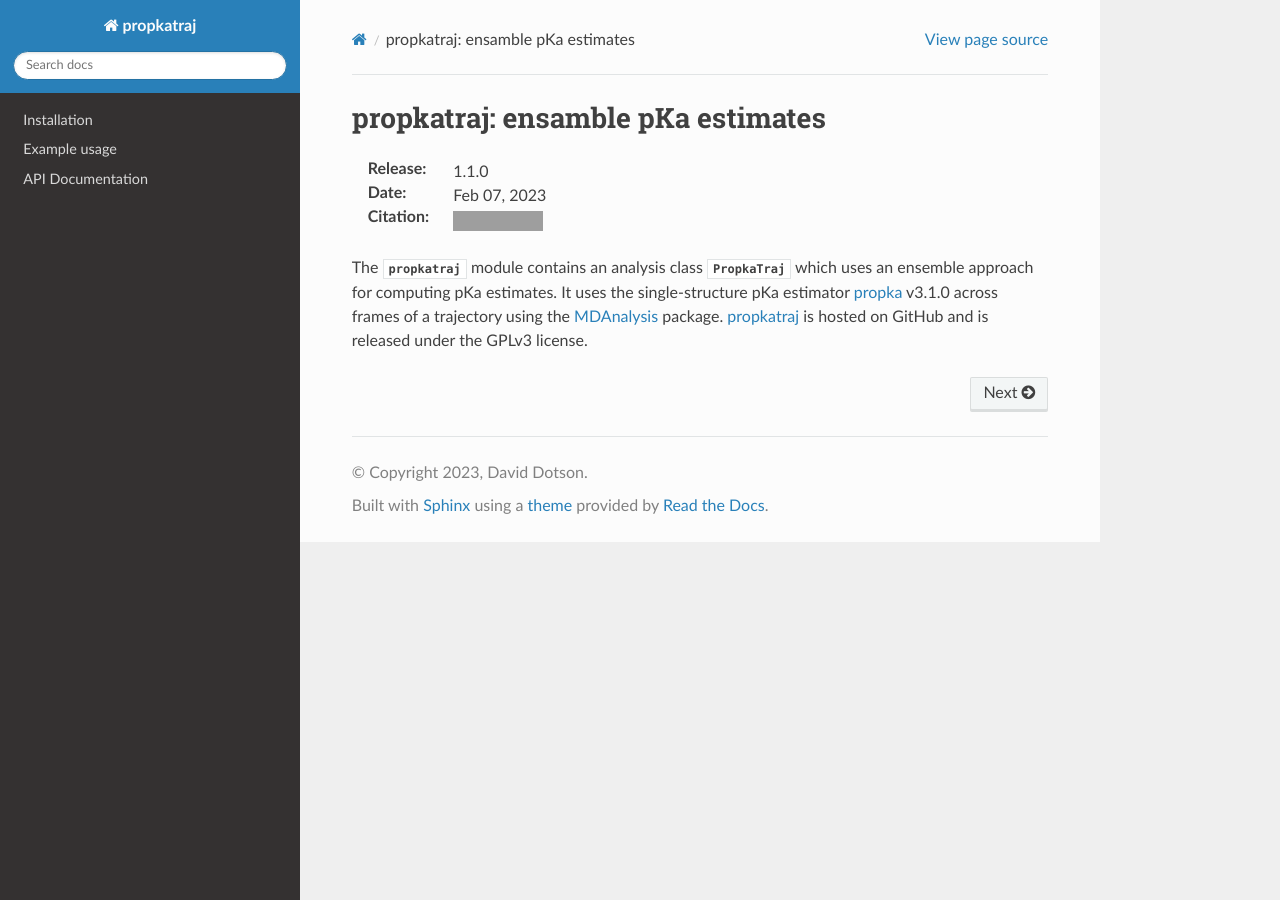
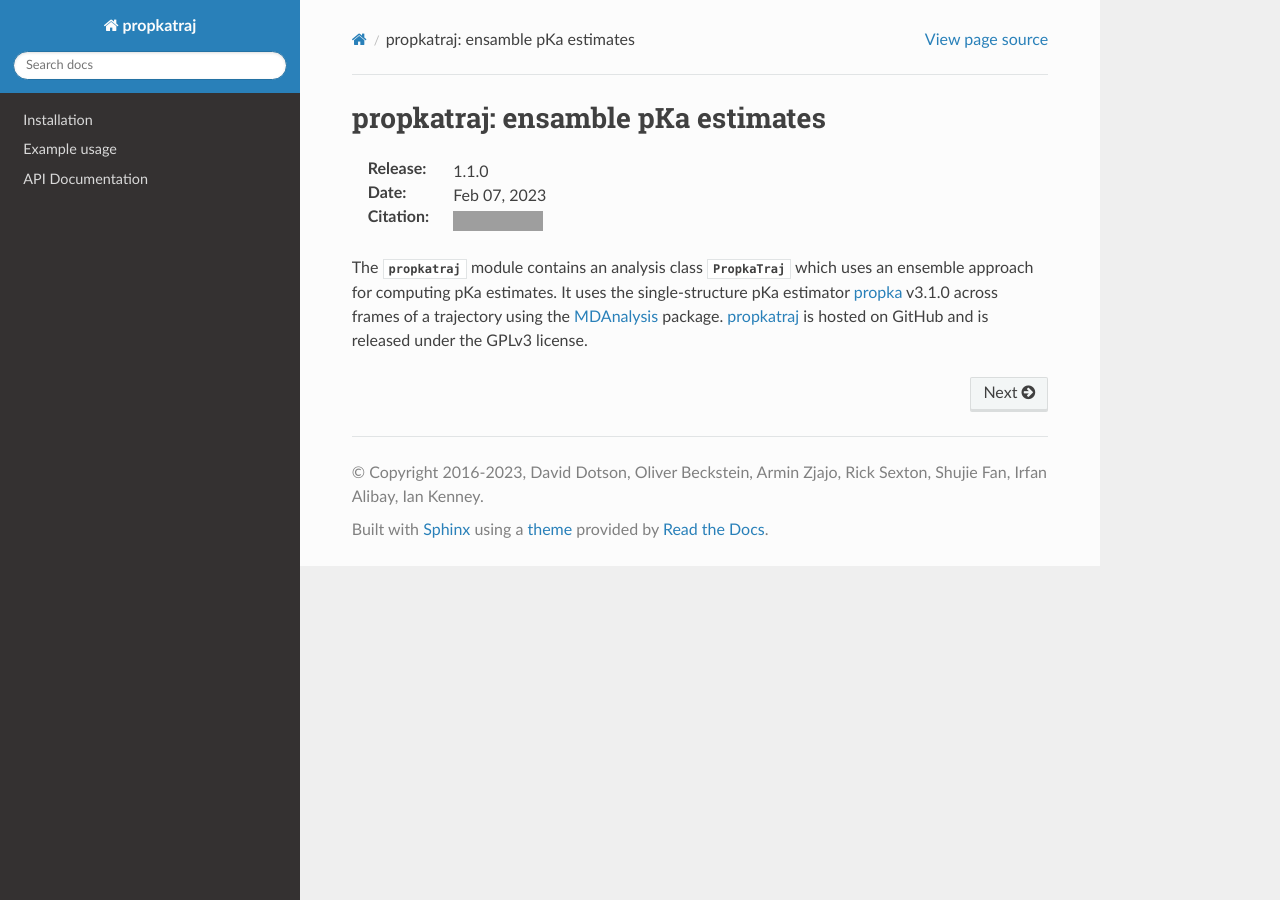
Before and after one commit to Becksteinlab/propkatraj, a Sphinx documentation site: the page built from docs/sphinx/index.rst, in a window 1280 px wide. Built offline with Sphinx 7.4.7 and the Read the Docs theme 2.0.0, drawn with Linux system fonts in a browser that asks for light colours; grey boxes are pictures that could not be loaded.

Commit message:
Updated copyright line in conf.py

```diff
--- a/docs/sphinx/conf.py
+++ b/docs/sphinx/conf.py
@@ -14,7 +14,7 @@ import propkatraj
 # https://www.sphinx-doc.org/en/master/usage/configuration.html#project-information
 
 project = 'propkatraj'
-copyright = '2023, David Dotson'
+copyright = '2016-2023, David Dotson, Oliver Beckstein, Armin Zjajo, Rick Sexton, Shujie Fan, Irfan Alibay, Ian Kenney'
 author = 'David Dotson'
 release = '1.1.0'
 
```
